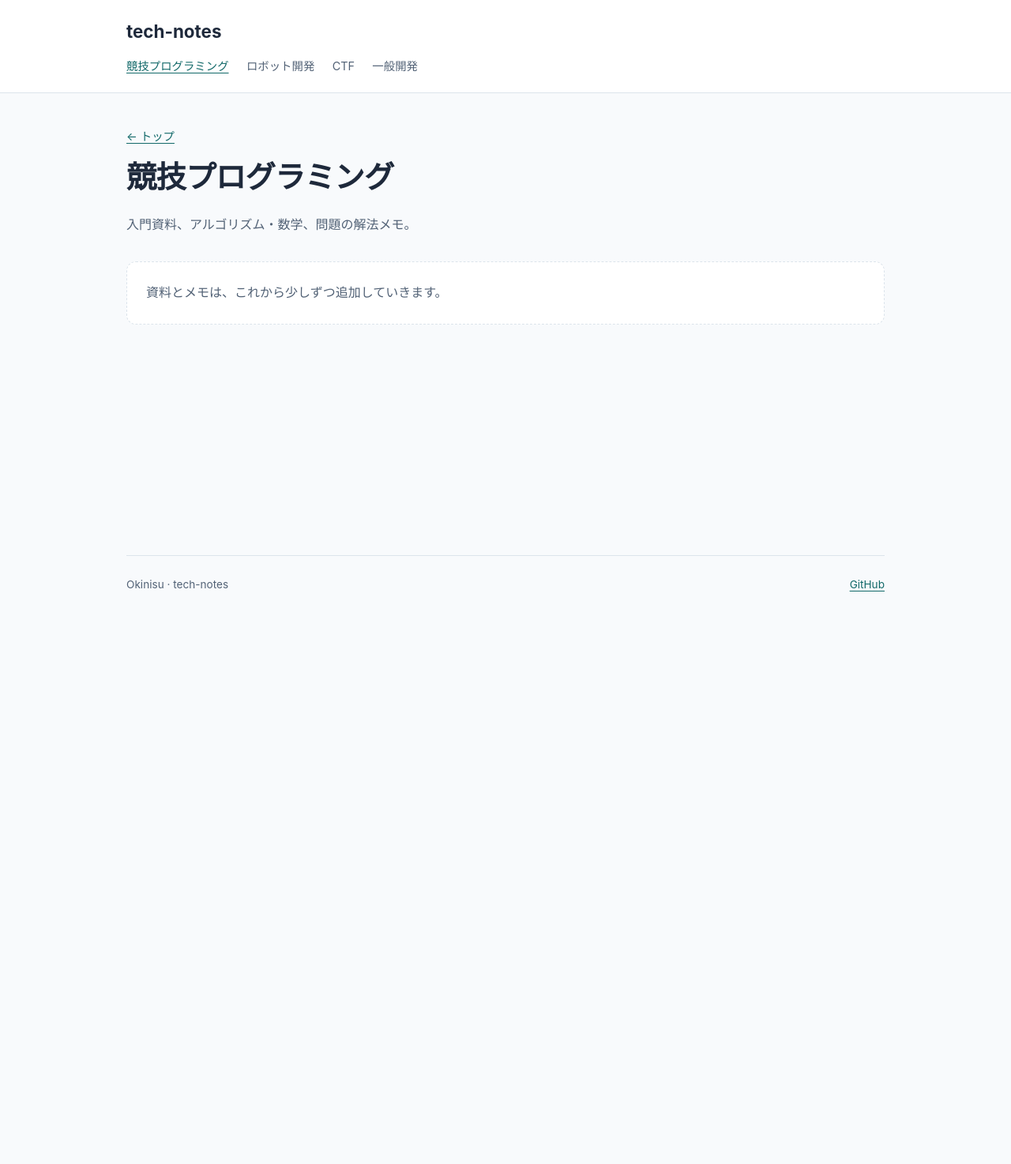
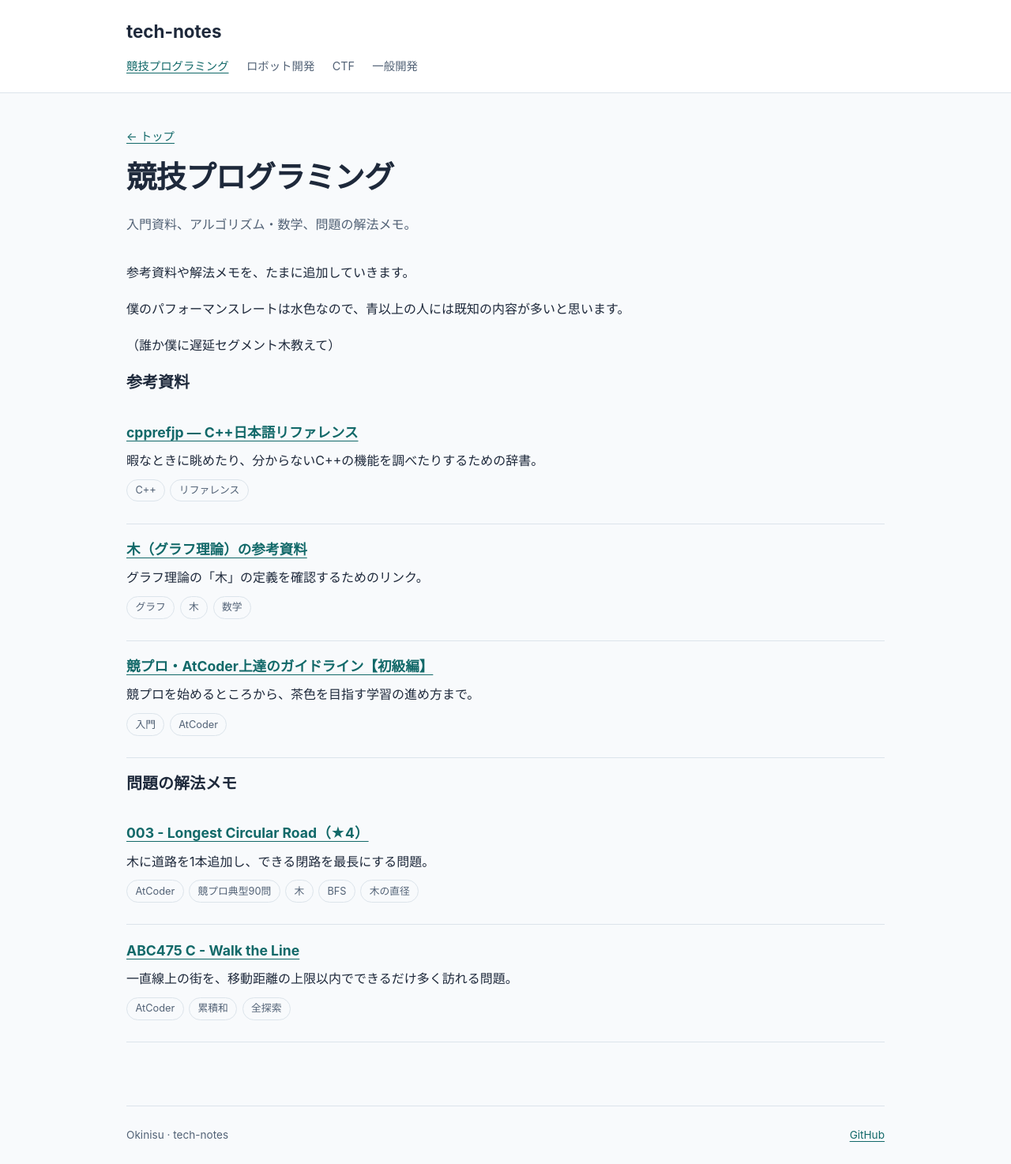
Before and after one commit to okinisu/tech-notes, a Jekyll site: the page built from competitive-programming/index.md, in a window 1280 px wide. Shown: the whole page at 79% size. Built offline with Jekyll 4.4.1, drawn with Linux system fonts in a browser that asks for light colours; before the commit the page ends 900 px from its top, so only the background shows below that.

Commit message:
Publish competitive programming resources and solution notes from Discord

```diff
--- a/_layouts/category.html
+++ b/_layouts/category.html
@@ -10,15 +10,21 @@ layout: default
 {{ content }}
 {% assign notes = site.notes | where: 'category', page.category | sort: 'title' %}
 {% if notes.size > 0 %}
+{% assign groups = notes | group_by: 'kind' | sort: 'name' %}
+{% for group in groups %}
+<section>
+<h2>{% case group.name %}{% when 'reference' %}参考資料{% when 'solution' %}問題の解法メモ{% else %}メモ{% endcase %}</h2>
 <ul class="note-list">
-  {% for note in notes %}
+  {% for note in group.items %}
   <li>
-    <h2><a href="{{ note.url | relative_url }}">{{ note.title | escape }}</a></h2>
+    <h3><a href="{{ note.url | relative_url }}">{{ note.title | escape }}</a></h3>
     {% if note.description %}<p>{{ note.description | escape }}</p>{% endif %}
     {% if note.tags.size > 0 %}<p class="tags">{% for tag in note.tags %}<span>{{ tag | escape }}</span>{% endfor %}</p>{% endif %}
   </li>
   {% endfor %}
 </ul>
+</section>
+{% endfor %}
 {% else %}
 <p class="empty-state">資料とメモは、これから少しずつ追加していきます。</p>
 {% endif %}
--- /dev/null
+++ b/_notes/competitive-programming/abc475-c-walk-the-line.md
@@ -0,0 +1,35 @@
+---
+title: "ABC475 C - Walk the Line"
+description: "一直線上の街を、移動距離の上限以内でできるだけ多く訪れる問題。"
+category: competitive-programming
+kind: solution
+tags: [AtCoder, 累積和, 全探索]
+---
+
+[問題を読む：C - Walk the Line](https://atcoder.jp/contests/abc475/tasks/abc475_c)
+
+<details markdown="1">
+<summary>解法メモを見る</summary>
+
+## 解答手順
+
+1. 道の長さの累積和を求め、各街の位置を計算する。
+2. 訪れる区間の左端 `l` と右端 `r` を二重ループで全探索する。開始地点 `S` を含む、`l ≤ S ≤ r` の区間だけを考える。
+3. その区間を回る最小移動距離が `L` 以下なら、訪れる街の数 `r - l + 1` で答えを更新する。
+
+## 最小移動距離の求め方
+
+街 `i` の位置を `P[i]` とすると、累積和で `P[1] = 0`、`P[i + 1] = P[i] + A[i]` と計算できます。
+
+開始地点から左端までの距離を `x = P[S] - P[l]`、右端までの距離を `y = P[r] - P[S]` とします。
+
+- 左端へ行ってから右端へ向かうと、移動距離は `2*x + y`。
+- 右端へ行ってから左端へ向かうと、移動距離は `x + 2*y`。
+
+この小さい方、`min(2*x + y, x + 2*y)` が `L` 以下かを調べればOKです。出発地点に戻る必要はありません。
+
+累積和を使うと区間ごとの判定は `O(1)`、全体の時間計算量は `O(N²)` です。距離や `L` は大きくなるため、C++なら `long long` を使います。
+
+確認用：[AtCoder公式解説](https://atcoder.jp/contests/abc475/editorial/25534)
+
+</details>
--- /dev/null
+++ b/_notes/competitive-programming/atcoder-beginner-guide.md
@@ -0,0 +1,15 @@
+---
+title: "競プロ・AtCoder上達のガイドライン【初級編】"
+description: "競プロを始めるところから、茶色を目指す学習の進め方まで。"
+category: competitive-programming
+kind: reference
+tags: [入門, AtCoder]
+---
+
+## 参考資料
+
+[レッドコーダーが教える、競プロ・AtCoder上達のガイドライン【初級編：競プロを始めよう】](https://qiita.com/e869120/items/f1c6f98364d1443148b3)
+
+著者：E869120／掲載先：Qiita
+
+競技プログラミングをこれから始める人向けのガイドです。AtCoderへの参加方法や、茶色を目指すための学習方針を確認できます。
--- /dev/null
+++ b/_notes/competitive-programming/cpp-reference.md
@@ -0,0 +1,15 @@
+---
+title: "cpprefjp — C++日本語リファレンス"
+description: "暇なときに眺めたり、分からないC++の機能を調べたりするための辞書。"
+category: competitive-programming
+kind: reference
+tags: [C++, リファレンス]
+---
+
+## 参考資料
+
+[cpprefjp — C++日本語リファレンス](https://cpprefjp.github.io/)
+
+暇なときに眺めるのを推奨。
+
+全部読む必要はなくて、「こんな機能あるんだ」くらいでOKです。分からないC++の機能が出てきたときの辞書としても便利です。
--- /dev/null
+++ b/_notes/competitive-programming/tree-basics.md
@@ -0,0 +1,17 @@
+---
+title: "木（グラフ理論）の参考資料"
+description: "グラフ理論の「木」の定義を確認するためのリンク。"
+category: competitive-programming
+kind: reference
+tags: [グラフ, 木, 数学]
+---
+
+## 参考資料
+
+[木（数学）— Wikipedia](https://ja.wikipedia.org/wiki/%E6%9C%A8_%28%E6%95%B0%E5%AD%A6%29)
+
+木は、すべての頂点がつながっていて、閉路を持たない無向グラフです。競プロの問題で「木」が出てきたときに、用語を確認するための資料として。
+
+## 関連する問題
+
+[003 - Longest Circular Road（★4）の解法メモ]({{ '/notes/competitive-programming/typical90-003-longest-circular-road/' | relative_url }})
--- /dev/null
+++ b/_notes/competitive-programming/typical90-003-longest-circular-road.md
@@ -0,0 +1,28 @@
+---
+title: "003 - Longest Circular Road（★4）"
+description: "木に道路を1本追加し、できる閉路を最長にする問題。"
+category: competitive-programming
+kind: solution
+tags: [AtCoder, 競プロ典型90問, 木, BFS, 木の直径]
+---
+
+[問題を読む：003 - Longest Circular Road（★4）](https://atcoder.jp/contests/typical90/tasks/typical90_c)
+
+<details markdown="1">
+<summary>解法メモを見る</summary>
+
+## 正攻法：BFSを2回行う
+
+1. 任意の頂点からBFS（幅優先探索）を行い、最も遠い頂点 `u` を探す。これが木の直径の一方の端になる。
+2. `u` からもう一度BFSを行い、最も遠い頂点 `v` までの距離 `D` を求める。これが木の直径になる。
+3. **答えは `D + 1`。** 直径の両端を新しい道路1本でつなぐため、その1本も数える。
+
+ここで距離は、通る辺の本数です。木の任意の2頂点を結ぶ経路は1つなので、新しい道路を加えてできる閉路の長さは「もとの経路の長さ＋1」になります。
+
+BFSは1回 `O(N)`、2回行っても全体の時間計算量は `O(N)` です。この求め方は木に対するもので、一般のグラフで必ず直径が求まるわけではありません。
+
+## 関連資料
+
+[木（グラフ理論）の参考資料]({{ '/notes/competitive-programming/tree-basics/' | relative_url }})
+
+</details>
--- a/assets/css/style.css
+++ b/assets/css/style.css
@@ -44,7 +44,7 @@ h3 { font-size: 1.1rem; }
 .empty-state { padding: 1.5rem; background: var(--surface); border: 1px dashed var(--border); border-radius: 12px; color: var(--muted); }
 .note-list { padding: 0; list-style: none; }
 .note-list li { padding-block: 1.2rem; border-bottom: 1px solid var(--border); }
-.note-list h2, .note-list p { margin: 0 0 .5rem; }
+.note-list h3, .note-list p { margin: 0 0 .5rem; }
 .tags { display: flex; flex-wrap: wrap; gap: .4rem; }
 .tags span { padding: .1rem .65rem; border: 1px solid var(--border); border-radius: 1rem; color: var(--muted); font-size: .8rem; }
 .prose { max-width: 76ch; }
--- a/competitive-programming/index.md
+++ b/competitive-programming/index.md
@@ -4,3 +4,9 @@ title: 競技プログラミング
 category: competitive-programming
 permalink: /competitive-programming/
 ---
+
+参考資料や解法メモを、たまに追加していきます。
+
+僕のパフォーマンスレートは水色なので、青以上の人には既知の内容が多いと思います。
+
+（誰か僕に遅延セグメント木教えて）
```
Also changed, not shown: templates/note.md (+1 -0 lines), templates/resource.md (+1 -0 lines), README.md.
